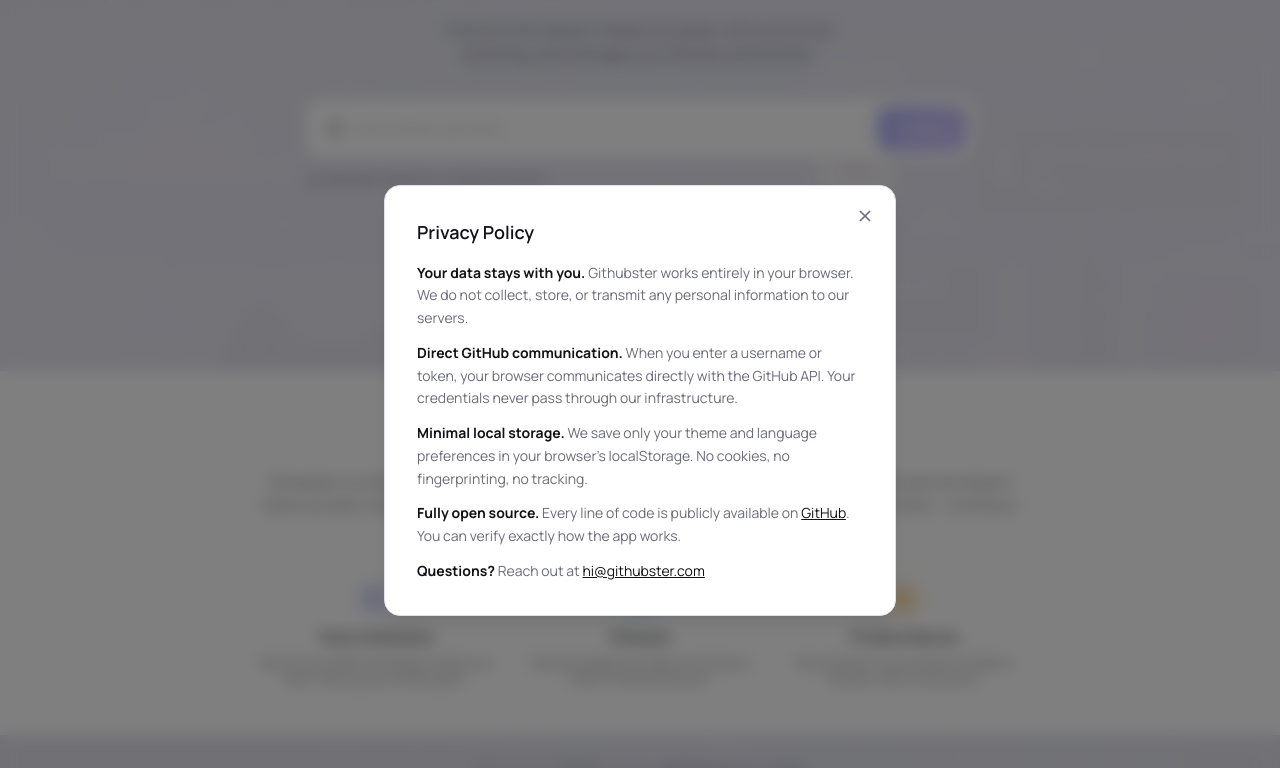
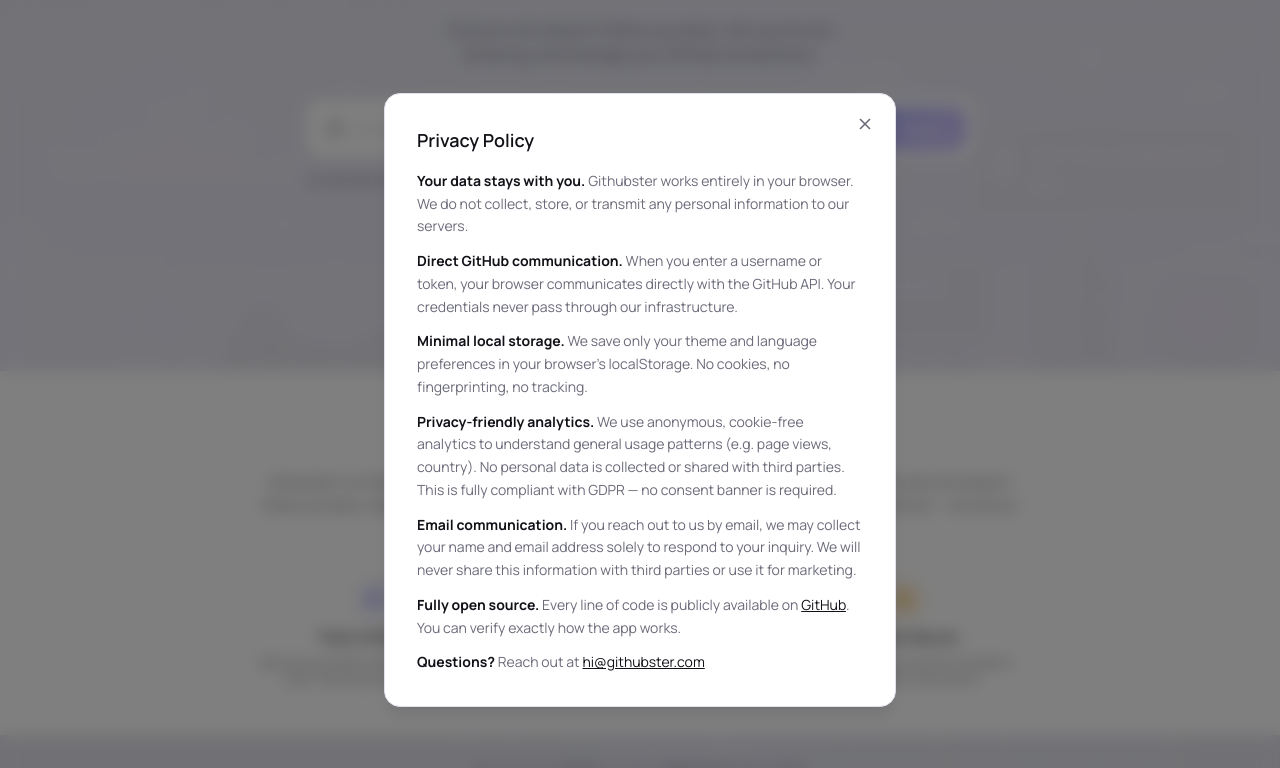
Before and after one commit to madeburo/githubster, a Next.js app: page / in a window 1280 px wide. Both pictures are taken after a click on the button "Privacy". Shown: the part 222-990 px from the top of the page. Built offline with nearby package versions, Linux system fonts and the light colour scheme; no server answers; a web font is replaced by a local one.

Commit message:
privacy: expand privacy policy

```diff
--- a/package.json
+++ b/package.json
@@ -1,6 +1,6 @@
 {
   "name": "githubster",
-  "version": "1.5.1",
+  "version": "1.5.2",
   "description": "Track your GitHub followers, unfollowers, and following relationships",
   "license": "MIT",
   "scripts": {
--- a/src/app/page.tsx
+++ b/src/app/page.tsx
@@ -371,6 +371,12 @@
                 <strong style={{ color: "var(--text)" }}>Minimal local storage.</strong> We save only your theme and language preferences in your browser's localStorage. No cookies, no fingerprinting, no tracking.
               </p>
               <p>
+                <strong style={{ color: "var(--text)" }}>Privacy-friendly analytics.</strong> We use anonymous, cookie-free analytics to understand general usage patterns (e.g. page views, country). No personal data is collected or shared with third parties. This is fully compliant with GDPR — no consent banner is required.
+              </p>
+              <p>
+                <strong style={{ color: "var(--text)" }}>Email communication.</strong> If you reach out to us by email, we may collect your name and email address solely to respond to your inquiry. We will never share this information with third parties or use it for marketing.
+              </p>
+              <p>
                 <strong style={{ color: "var(--text)" }}>Fully open source.</strong> Every line of code is publicly available on{" "}
                 <a href="https://github.com/madeburo/githubster" target="_blank" rel="noopener noreferrer" className="underline" style={{ color: "var(--text)" }}>
                   GitHub
```
